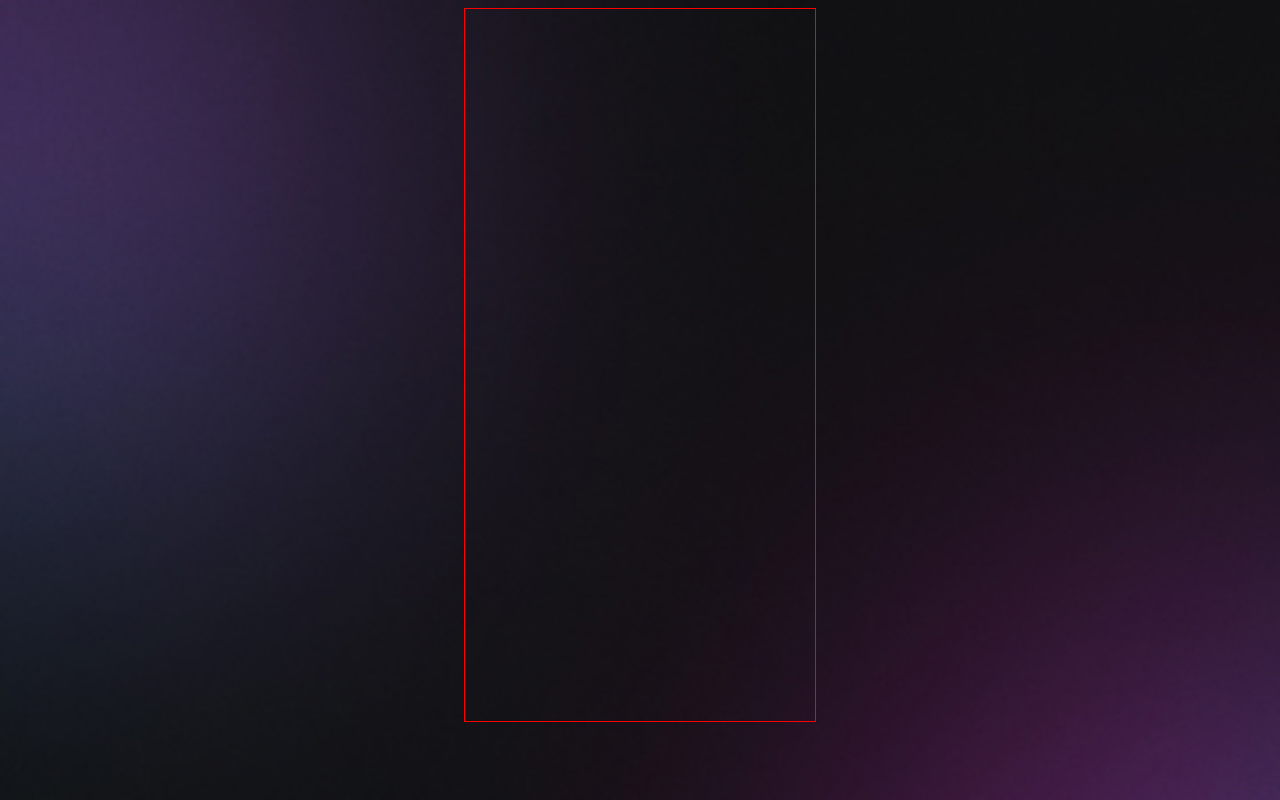
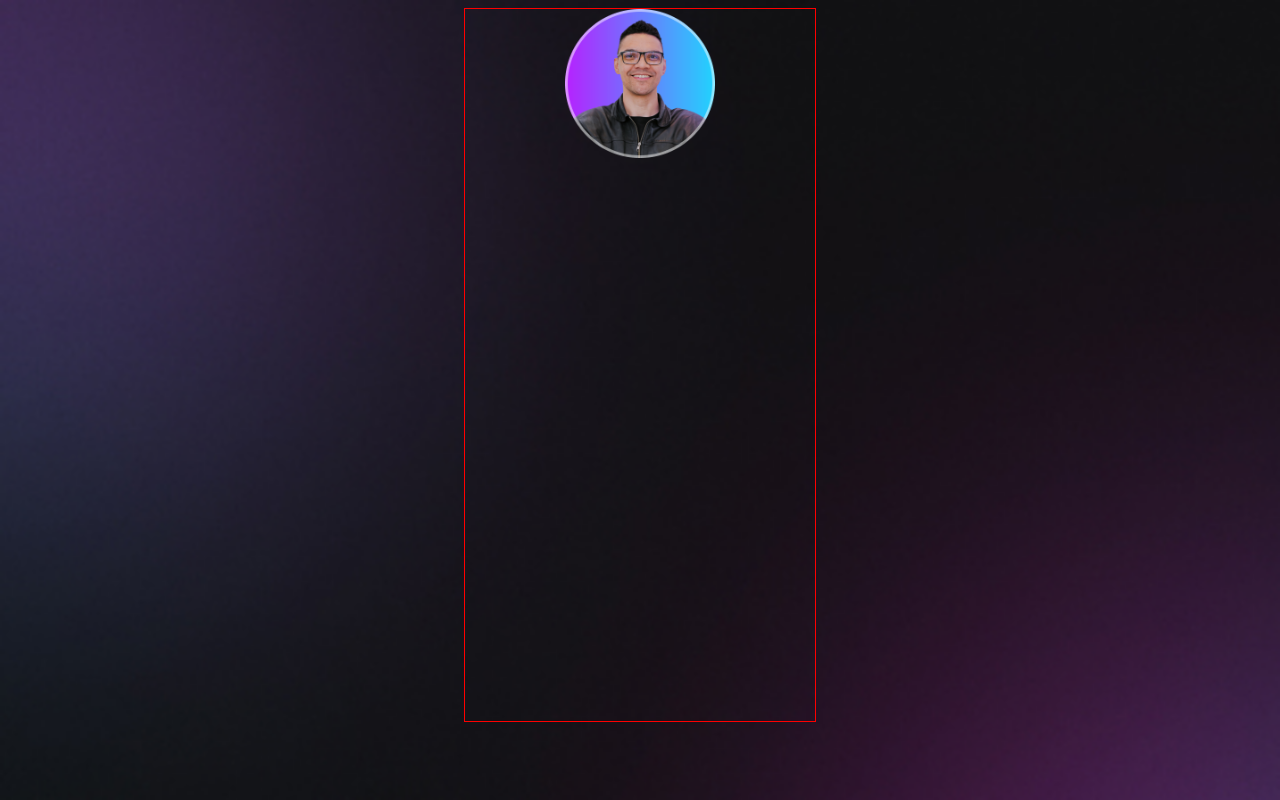
Before and after one commit to leobcrepaldi/projeto-VScode, a plain HTML site: page index.html in a window 1280 px wide. Drawn offline with Linux system fonts and the light colour scheme.

Commit message:
para copiar ao note de casa

```diff
--- a/index.html
+++ b/index.html
@@ -1,5 +1,5 @@
 <!doctype html>
-<html lang="en">
+<html lang="pt-br">
   <head>
     <meta charset="UTF-8" />
     <meta name="viewport" content="width=device-width, initial-scale=1.0" />
@@ -7,6 +7,10 @@
     <link rel="stylesheet" href="./style.css" />
   </head>
   <body>
-    <div id="container"></div>
+    <div id="container">
+      <div id="profile">
+        <img src="./assets/avatar.png" alt="Foto de mike brito sorrindo" />
+      </div>
+    </div>
   </body>
 </html>
--- a/style.css
+++ b/style.css
@@ -15,3 +15,12 @@ body {
   margin-right: auto;
   margin-left: auto;
 }
+#profile {
+  text-align: center;
+}
+#profile img {
+  width: 150px;
+  display: block;
+  margin-right: auto;
+  margin-left: auto;
+}
```
